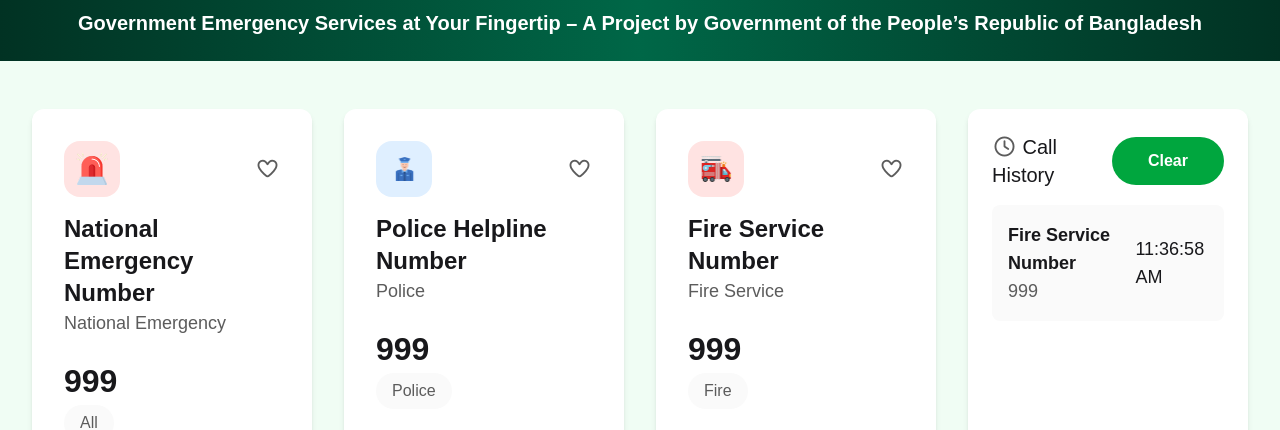
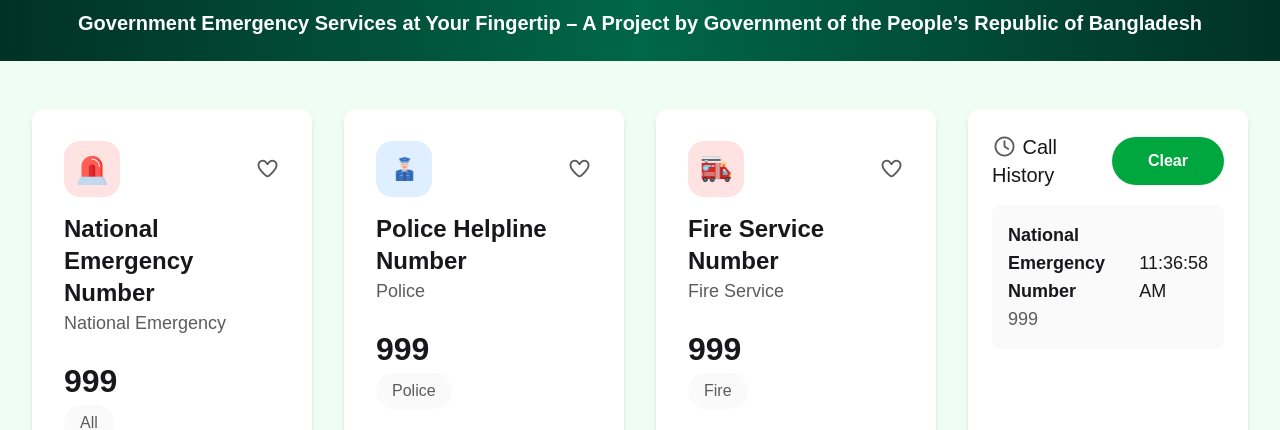
Before and after one commit to mehedihasan770/my-assignment-5, a plain HTML site: page index.html in a window 1280 px wide. Shown: the part 303-733 px from the top of the page. Drawn offline with nearby package versions, Linux system fonts and the light colour scheme; a web font is replaced by a local one.

Commit message:
added a Call History card. and card styles done

```diff
--- a/index.html
+++ b/index.html
@@ -231,7 +231,7 @@
                 </div>
                 <div class="bg-[#FAFAFA] p-4 flex items-center justify-between rounded-lg">
                     <div>
-                        <h1 class="font-semibold text-lg">Fire Service Number</h1>
+                        <h1 class="font-semibold text-lg">National Emergency Number</h1>
                         <p class="text-lg text-[#5C5C5C]">999</p>
                     </div>
                     <span class="text-lg">11:36:58 AM</span>
```
